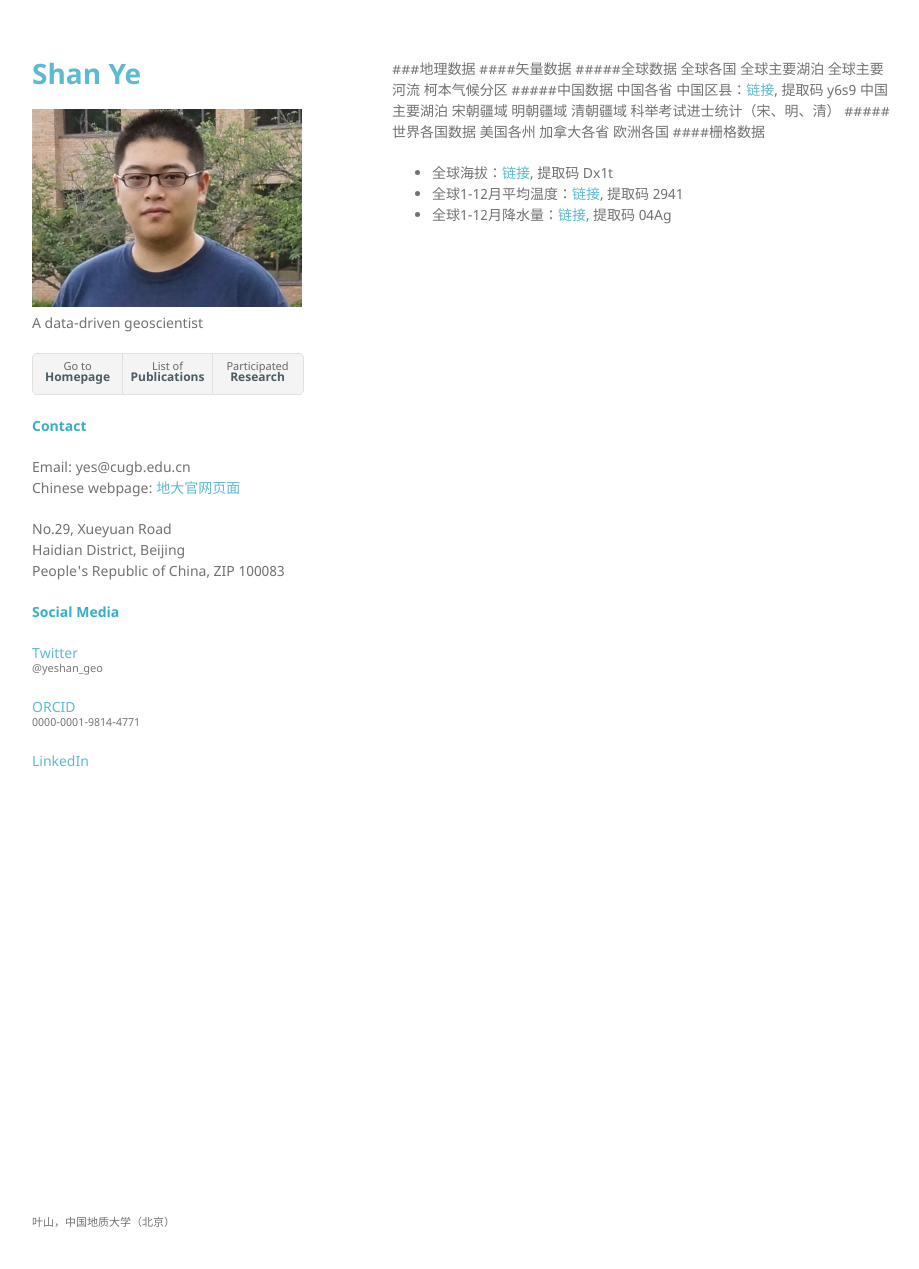
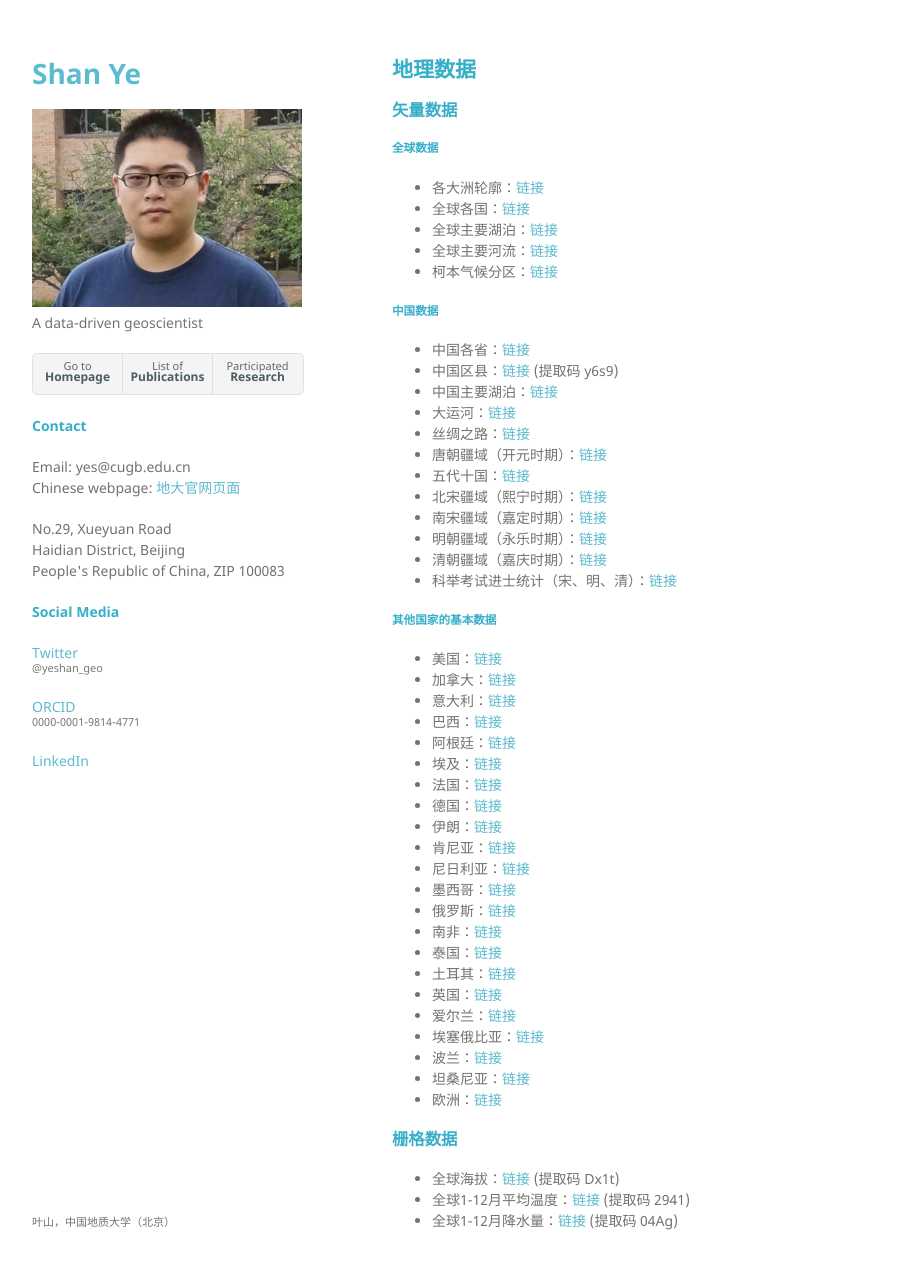
Before and after one commit to yeshan-geo/yeshan-geo.github.io, a Jekyll site: the page built from pages/datavis.md, in a window 1280 px wide and 1301 px high. Shown: the top 1269 px of the window, without its empty margins (178-1097 px from the left). Built offline with Jekyll 4.4.1, drawn with Linux system fonts in a browser that asks for light colours; our own code applies the rules of GitHub Pages for plain Markdown files.

Commit message:
Update datavis.md

```diff
--- a/pages/datavis.md
+++ b/pages/datavis.md
@@ -1,23 +1,51 @@
-###地理数据
-####矢量数据
-#####全球数据
-全球各国
-全球主要湖泊
-全球主要河流
-柯本气候分区
-#####中国数据
-中国各省
-中国区县：[链接](https://pan.baidu.com/s/15t7t6nLj-ntjwfOeZzfW4w), 提取码 y6s9
-中国主要湖泊
-宋朝疆域
-明朝疆域
-清朝疆域
-科举考试进士统计（宋、明、清）
-#####世界各国数据
-美国各州
-加拿大各省
-欧洲各国
-####栅格数据
-- 全球海拔：[链接](https://pan.baidu.com/s/1OvaZS4l5ksXZXvHxyrObOw), 提取码 Dx1t
-- 全球1-12月平均温度：[链接](https://pan.baidu.com/s/1uqGziI6Qo--u6aL3itl9lg), 提取码 2941
-- 全球1-12月降水量：[链接](https://pan.baidu.com/s/1ZwynLfHlRVwEOdt7vsMpsw), 提取码 04Ag
+## 地理数据
+### 矢量数据
+##### 全球数据
+- 各大洲轮廓：[链接](https://github.com/yeshancqcq/geographic_data/blob/main/world/WorldContinents.zip)
+- 全球各国：[链接](https://github.com/yeshancqcq/geographic_data/blob/main/world/WorldCountries.zip)
+- 全球主要湖泊：[链接](https://github.com/yeshancqcq/geographic_data/blob/main/world/WorldMajorLakes.zip)
+- 全球主要河流：[链接](https://github.com/yeshancqcq/geographic_data/blob/main/world/WorldRivers.zip)
+- 柯本气候分区：[链接](https://github.com/yeshancqcq/geographic_data/blob/main/world/KoppenClimates.zip)
+
+##### 中国数据
+- 中国各省：[链接](https://github.com/yeshancqcq/geographic_data/blob/main/china/ChinaProvinces.zip)
+- 中国区县：[链接](https://pan.baidu.com/s/15t7t6nLj-ntjwfOeZzfW4w) (提取码 y6s9)
+- 中国主要湖泊：[链接](https://github.com/yeshancqcq/geographic_data/blob/main/china/ChinaMajorLakes.zip)
+- 大运河：[链接]()
+- 丝绸之路：[链接](https://github.com/yeshancqcq/geographic_data/blob/main/china/SilkRoad.zip)
+- 唐朝疆域（开元时期）：[链接](https://github.com/yeshancqcq/geographic_data/blob/main/china/TangDynasty.zip)
+- 五代十国：[链接](https://github.com/yeshancqcq/geographic_data/blob/main/china/FiveDynasties.zip)
+- 北宋疆域（熙宁时期）：[链接](https://github.com/yeshancqcq/geographic_data/blob/main/china/SongDynasty.zip)
+- 南宋疆域（嘉定时期）：[链接](https://github.com/yeshancqcq/geographic_data/blob/main/china/SouthernSong.zip)
+- 明朝疆域（永乐时期）：[链接](https://github.com/yeshancqcq/geographic_data/blob/main/china/MingDynasty.zip)
+- 清朝疆域（嘉庆时期）：[链接](https://github.com/yeshancqcq/geographic_data/blob/main/china/QingDynasty.zip)
+- 科举考试进士统计（宋、明、清）：[链接](https://github.com/yeshancqcq/geographic_data/blob/main/china/ImperialExam.zip)
+
+##### 其他国家的基本数据
+- 美国：[链接](https://github.com/yeshancqcq/geographic_data/blob/main/bycountry/USA.zip)
+- 加拿大：[链接](https://github.com/yeshancqcq/geographic_data/blob/main/bycountry/Canada.zip)
+- 意大利：[链接](https://github.com/yeshancqcq/geographic_data/blob/main/bycountry/Italy.zip)
+- 巴西：[链接](https://github.com/yeshancqcq/geographic_data/blob/main/bycountry/Brazil.zip)
+- 阿根廷：[链接](https://github.com/yeshancqcq/geographic_data/blob/main/bycountry/Argentia.zip)
+- 埃及：[链接](https://github.com/yeshancqcq/geographic_data/blob/main/bycountry/Egypt.zip)
+- 法国：[链接](https://github.com/yeshancqcq/geographic_data/blob/main/bycountry/France.zip)
+- 德国：[链接](https://github.com/yeshancqcq/geographic_data/blob/main/bycountry/Germany.zip)
+- 伊朗：[链接](https://github.com/yeshancqcq/geographic_data/blob/main/bycountry/Iran.zip)
+- 肯尼亚：[链接](https://github.com/yeshancqcq/geographic_data/blob/main/bycountry/Kenya.zip)
+- 尼日利亚：[链接](https://github.com/yeshancqcq/geographic_data/blob/main/bycountry/Nigeria.zip)
+- 墨西哥：[链接](https://github.com/yeshancqcq/geographic_data/blob/main/bycountry/Mexico.zip)
+- 俄罗斯：[链接](https://github.com/yeshancqcq/geographic_data/blob/main/bycountry/Russia.zip)
+- 南非：[链接](https://github.com/yeshancqcq/geographic_data/blob/main/bycountry/SouthAfrica.zip)
+- 泰国：[链接](https://github.com/yeshancqcq/geographic_data/blob/main/bycountry/Thailand.zip)
+- 土耳其：[链接](https://github.com/yeshancqcq/geographic_data/blob/main/bycountry/Turkey.zip)
+- 英国：[链接](https://github.com/yeshancqcq/geographic_data/blob/main/bycountry/UK.zip)
+- 爱尔兰：[链接](https://github.com/yeshancqcq/geographic_data/blob/main/bycountry/Ireland.zip)
+- 埃塞俄比亚：[链接](https://github.com/yeshancqcq/geographic_data/blob/main/bycountry/Ethiopia.zip)
+- 波兰：[链接](https://github.com/yeshancqcq/geographic_data/blob/main/bycountry/Poland.zip)
+- 坦桑尼亚：[链接](https://github.com/yeshancqcq/geographic_data/blob/main/bycountry/Tanzania.zip)
+- 欧洲：[链接](https://github.com/yeshancqcq/geographic_data/blob/main/bycountry/europe.zip)
+
+### 栅格数据
+- 全球海拔：[链接](https://pan.baidu.com/s/1OvaZS4l5ksXZXvHxyrObOw) (提取码 Dx1t)
+- 全球1-12月平均温度：[链接](https://pan.baidu.com/s/1uqGziI6Qo--u6aL3itl9lg) (提取码 2941)
+- 全球1-12月降水量：[链接](https://pan.baidu.com/s/1ZwynLfHlRVwEOdt7vsMpsw) (提取码 04Ag)
```
